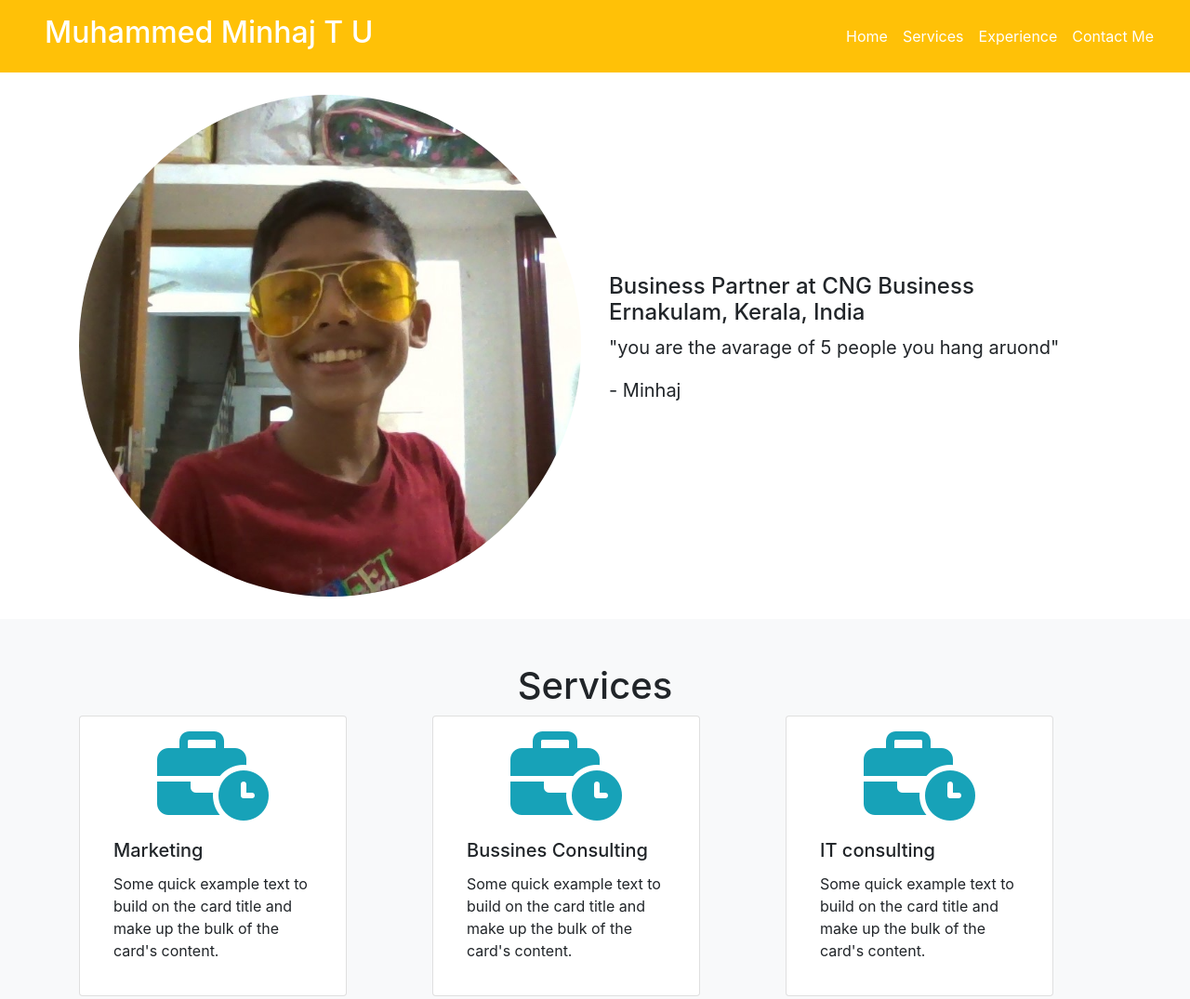
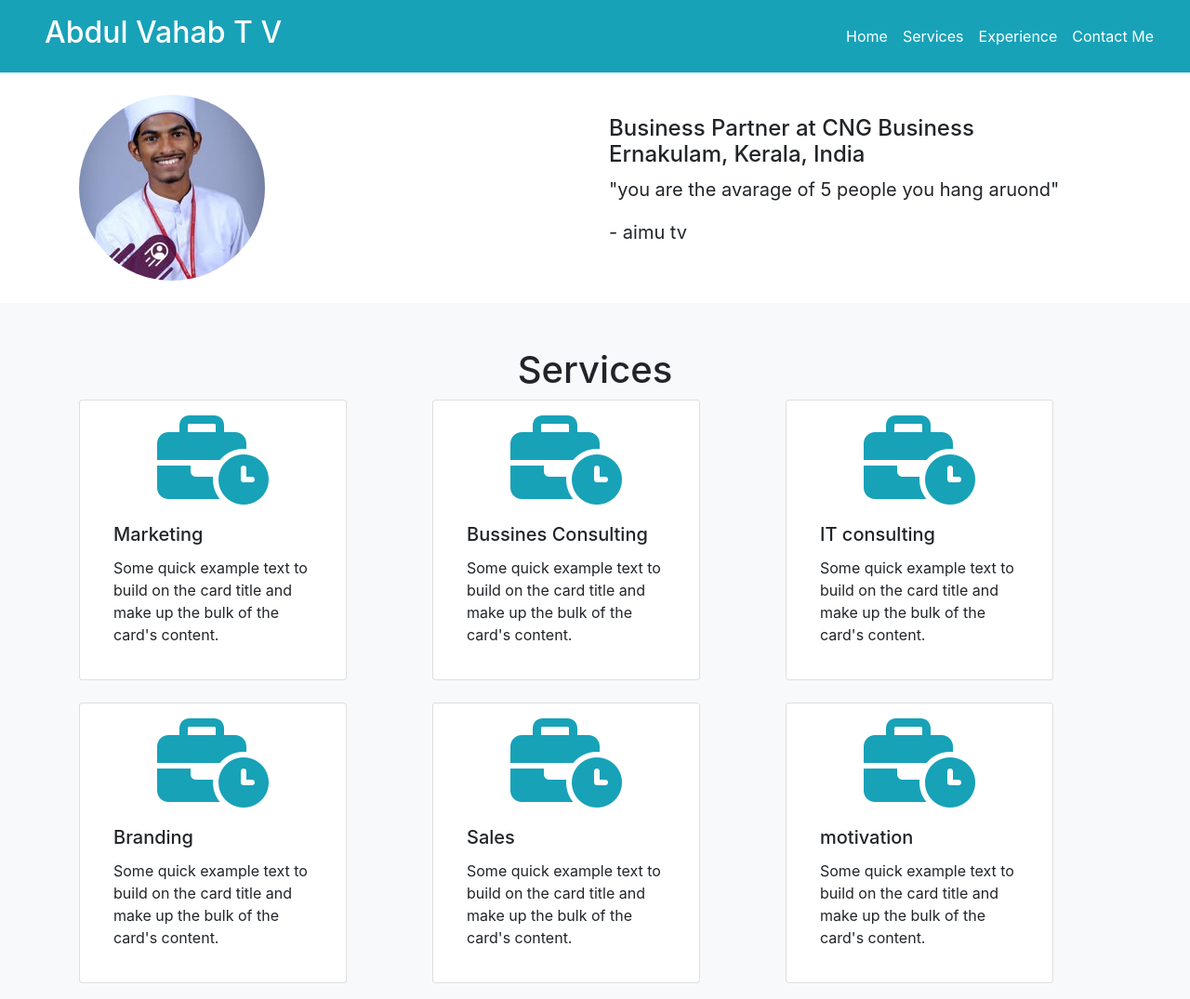
Before and after one commit to misbahtu2/minhaj-static-website, a plain HTML site: page index.html in a window 1280 px wide. Shown: the top 1075 px of the page at 93% size. Drawn offline with nearby package versions, Linux system fonts and the light colour scheme.

Commit message:
Updated homepage

```diff
--- a/index.html
+++ b/index.html
@@ -5,16 +5,16 @@
     <meta charset="UTF-8">
     <meta name="viewport" content="width=device-width, initial-scale=1.0">
     <title>Muhammed Minhaj T U</title>
-    <link rel="icon" type="image/x-icon" href="images/WIN_20230617_20_07_58_Pro.jpg">
+    <link rel="icon" type="image/x-icon" href="images/530869951_1822510255367034_4050913803804939431_n (1).jpg">
     <link rel="stylesheet" href="https://cdn.jsdelivr.net/npm/bootstrap@4.0.0/dist/css/bootstrap.min.css"
         integrity="sha384-Gn5384xqQ1aoWXA+058RXPxPg6fy4IWvTNh0E263XmFcJlSAwiGgFAW/dAiS6JXm" crossorigin="anonymous">
 </head>
 
 <body>
-    <header class="bg-warning container-fluid">
+    <header class="bg-info container-fluid">
         <div class="row text-white">
             <div class="col-md-6 col-10 p-3 pl-5">
-                <h2>Muhammed Minhaj T U</h2>
+                <h2>Abdul Vahab T V</h2>
             </div>
             <div class="col-md-6 col-2 my-auto ">
                 <nav class="navbar navbar-expand-lg navbar-light ">
@@ -52,14 +52,14 @@
         <div class="container">
             <div class="row align-items-center">
                 <div class="col-md-6 d">
-                    <img src="images/WIN_20230617_20_07_58_Pro.jpg" class="img-fluid  rounded-circle  " alt="">
+                    <img src="images/530869951_1822510255367034_4050913803804939431_n (1).jpg" class="img-fluid  rounded-circle  " alt="">
 
                 </div>
                 <div class="col-md-6">
                     <h4>Business Partner at CNG Business <br> Ernakulam, Kerala, India</h4>
                     <blockquote class="blockquote">
                         <p>"you are the avarage of 5 people you hang aruond"</p>
-                        <footer>- Minhaj</footer>
+                        <footer>- aimu tv</footer>
                     </blockquote>
 
 
```
Also changed, not shown: images/530869951_1822510255367034_4050913803804939431_n (1).jpg (added).
